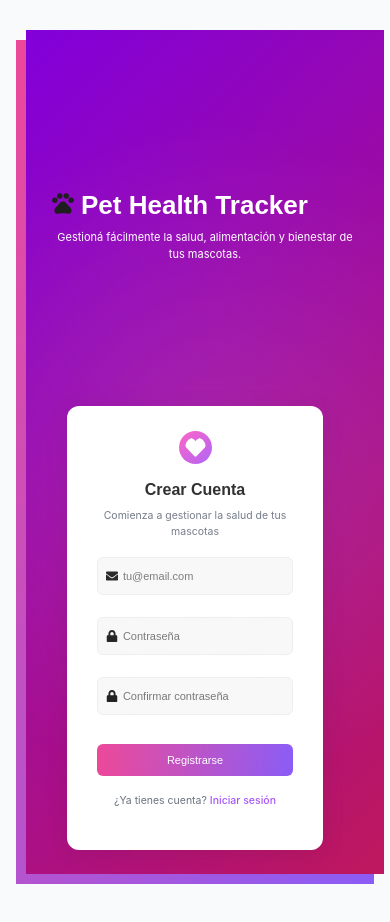
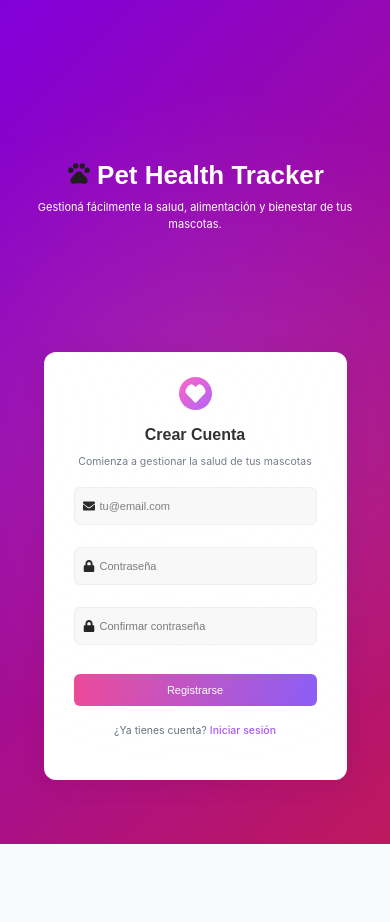
Before and after one commit to gsvidal/pet-health-tracker-front, a React (Vite) app: page /register in a window 390 px wide. After the commit the page ends 844 px from the top, so only its background shows below. Built offline with nearby package versions, Linux system fonts and the light colour scheme.

Commit message:
Milton: creación de layouts, correción de carpetas y estilos en registro

```diff
--- a/src/App.tsx
+++ b/src/App.tsx
@@ -1,24 +1,30 @@
 // import { useState } from 'react'
 import { Route, Routes } from 'react-router-dom';
 import './App.scss';
-// import { Home } from './pages/Home/Home';
-// import { Dashboard } from './features/dashboard/pages/Dashboard/Dashboard';
-import { RegisterPage } from './pages/Home/RegisterPage';
 import { Home } from './pages/Home/Home';
 import { Dashboard } from './features/dashboard/pages/Dashboard/Dashboard';
+import { RegisterPage } from './features/dashboard/pages/Register/RegisterPage';
+import { MainLayout } from './layouts/MainLayout';
+import { FullLayout } from './layouts/FullLayout';
+
 function App() {
   return (
-    <>
+    <Routes>
       {/* // <Header /> Todo: Crear Header */}
-      <main className='container'>
-        <Routes>
-          <Route path="/" element={<Home />} />
-          <Route path="/dashboard" element={<Dashboard />} />
-          <Route path="/register" element={<RegisterPage />} />
-        </Routes>
-      </main>
+
+      {/* Layout principal (con clase container) */}
+      <Route element={<MainLayout />}>
+        <Route path="/" element={<Home />} />
+        <Route path="/dashboard" element={<Dashboard />} />
+      </Route>
+
+      {/* Layout fullscreen (sin clase container) */}
+      <Route element={<FullLayout />}>
+        <Route path="/register" element={<RegisterPage />} />
+      </Route>
+
       {/* // <Footer /> Todo: Crear Footer */}
-    </>
+    </Routes>
   );
 }
 
--- a/src/pages/Home/RegisterPage.scss
+++ b/src/features/dashboard/pages/Register/RegisterPage.scss
@@ -1,12 +1,9 @@
 .register-page {
   display: flex;
   height: 100vh;
-  background: linear-gradient(
-    120deg,
-    var(--color-gradient-start),
-    var(--color-gradient-end)
-  );
   transition: all 0.3s ease;
+  margin: 0;
+  padding: 0;
 }
 
 .register-left {
@@ -74,8 +71,8 @@
   background: var(--color-bg);
   transition: all var(--transition);
 }
-/* ======== RESPONSIVE: A PARTIR DE 991PX ======== */
-@media (max-width: 991px) {
+/* ======== Diseño Responsive ======== */
+@media (max-width: 1023px) {
   .register-page {
     position: relative;
   }
@@ -88,7 +85,7 @@
   }
 
   .register-right {
-    margin-top: 9rem;
+    margin-bottom: 4rem;
     flex: none;
     background: transparent;
     padding: 0;
@@ -108,6 +105,7 @@
   }
 
   #pet-title {
+    justify-content: center;
     margin-top: -25rem;
     font-size: 2.3rem;
   }
--- a/src/pages/Home/RegisterPage.tsx
+++ b/src/features/dashboard/pages/Register/RegisterPage.tsx
@@ -1,4 +1,4 @@
-import { Register } from '../../features/auth/RegisterForm';
+import { Register } from '../../../auth/RegisterForm';
 import './RegisterPage.scss';
 import { MdPets } from 'react-icons/md';
 
--- /dev/null
+++ b/src/layouts/FullLayout.tsx
@@ -0,0 +1,9 @@
+import { Outlet } from 'react-router-dom';
+
+export const FullLayout = () => {
+  return (
+    <>
+      <Outlet />
+    </>
+  );
+};
--- /dev/null
+++ b/src/layouts/MainLayout.tsx
@@ -0,0 +1,12 @@
+import { Outlet } from 'react-router-dom';
+import '../App.scss';
+
+export const MainLayout = () => {
+  return (
+    <>
+      <main className="container">
+        <Outlet />
+      </main>
+    </>
+  );
+};
```
